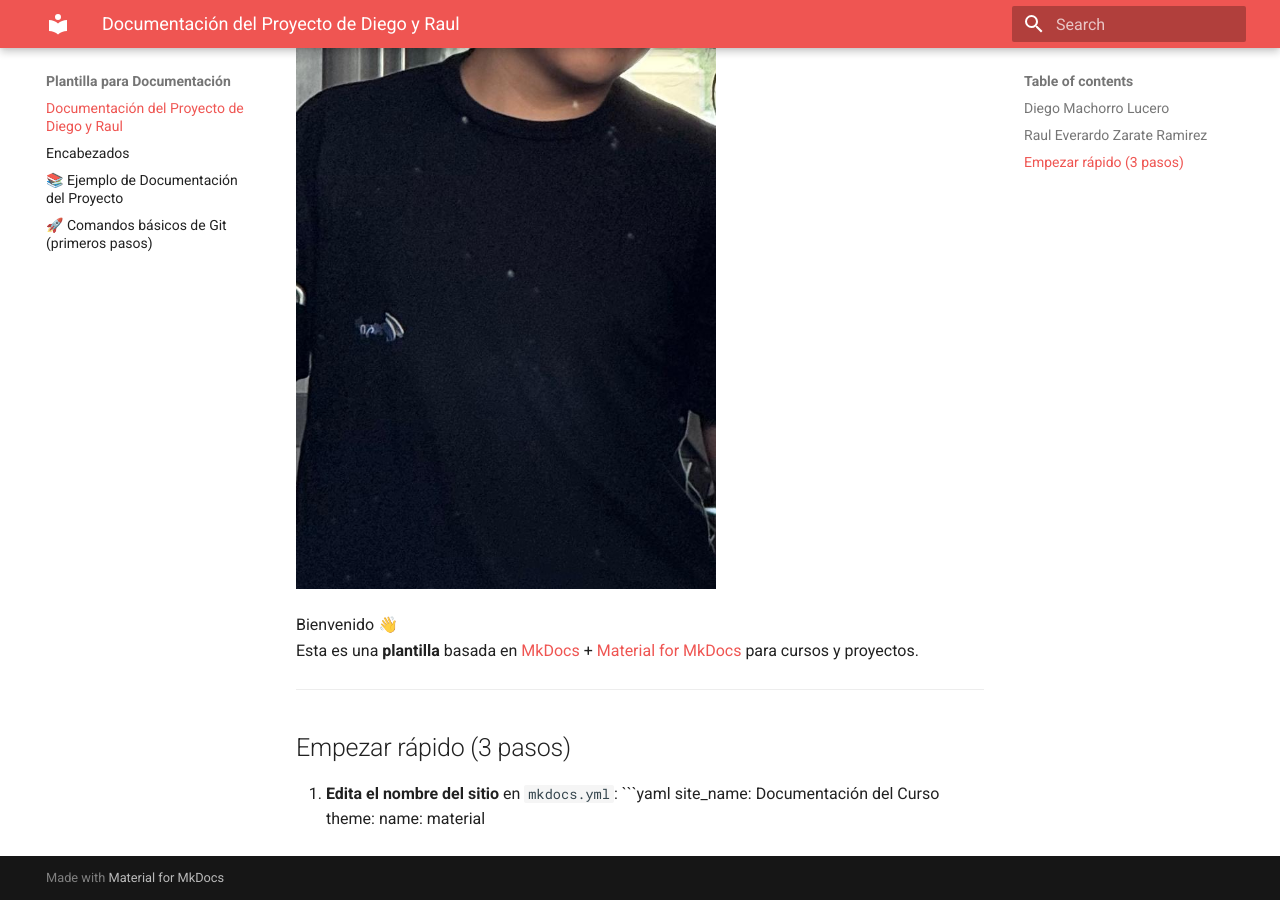
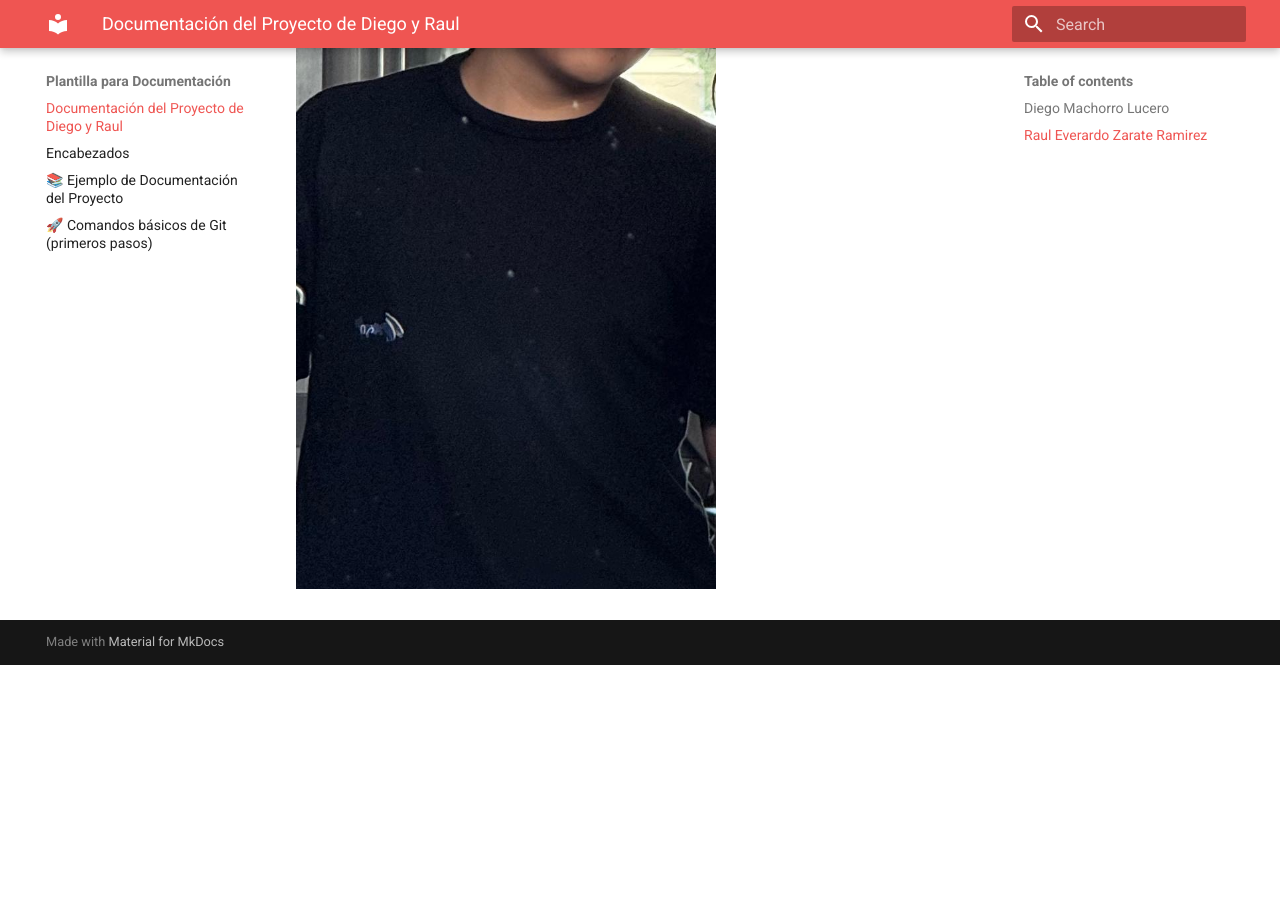
Before and after one commit to DiegoMachorro/Mecatronica-DiegoM, an MkDocs documentation site: the page built from docs/index.md, in a window 1280 px wide and 900 px high, scrolled down 1201 px. Built offline with MkDocs 1.6.1 and Material for MkDocs 9.7.7, drawn with Linux system fonts in a browser that asks for light colours; after the commit the page ends 1866 px from its top, so only the background shows below that.

Commit message:
Update index.md

````diff
--- a/docs/index.md
+++ b/docs/index.md
@@ -11,17 +11,3 @@
 Ser una parte importante para las personas a mi alrededor, puesto que soy buen apoyo emocional.
 
 <img src="recursos/imgs/adios.jpeg" alt="Diagrama del sistema" width="420">
-
-
-Bienvenido 👋
-Esta es una **plantilla** basada en [MkDocs](https://www.mkdocs.org/) + [Material for MkDocs](https://squidfunk.github.io/mkdocs-material/) para cursos y proyectos.
-
----
-
-## Empezar rápido (3 pasos)
-
-1. **Edita el nombre del sitio** en `mkdocs.yml`:
-   ```yaml
-   site_name: Documentación del Curso
-   theme:
-     name: material
````
